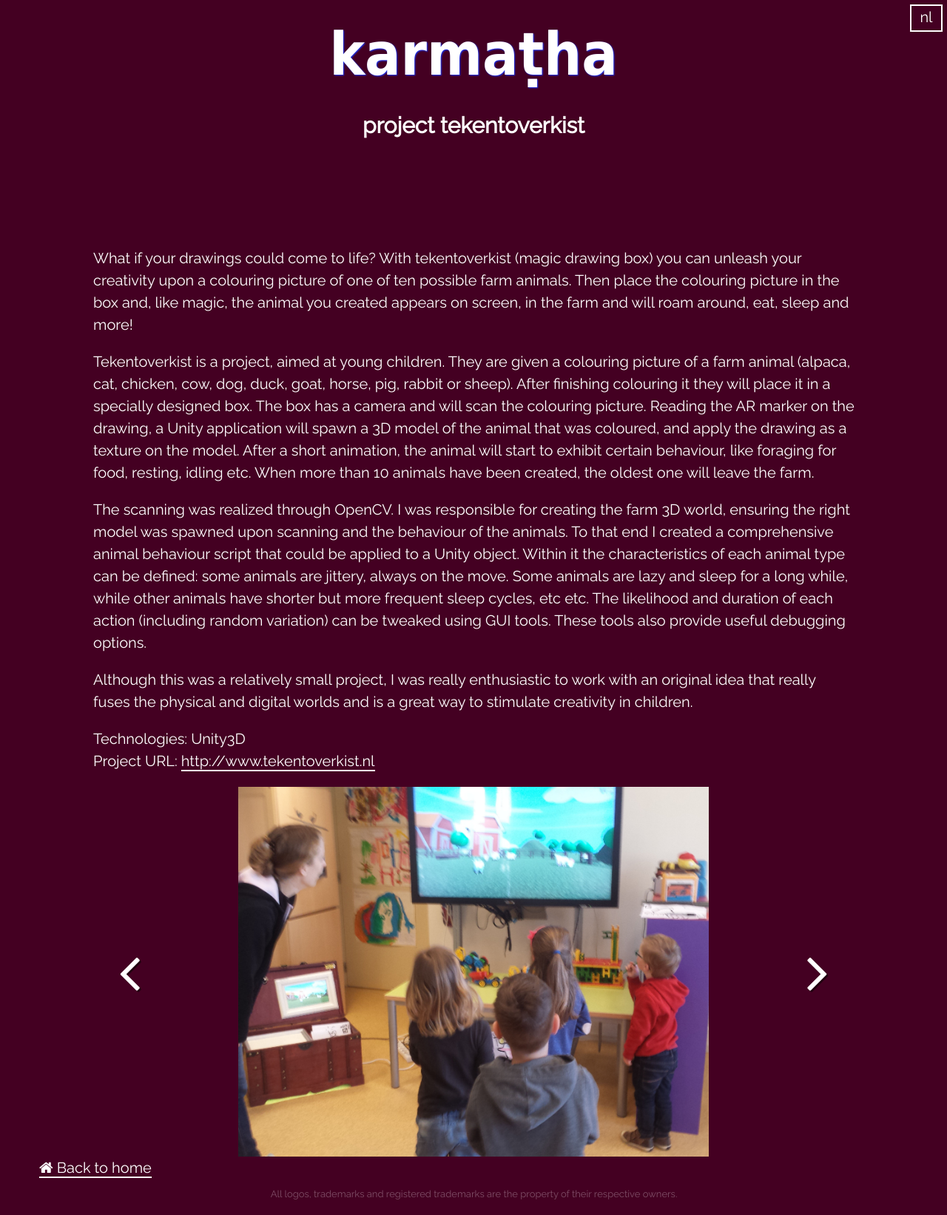
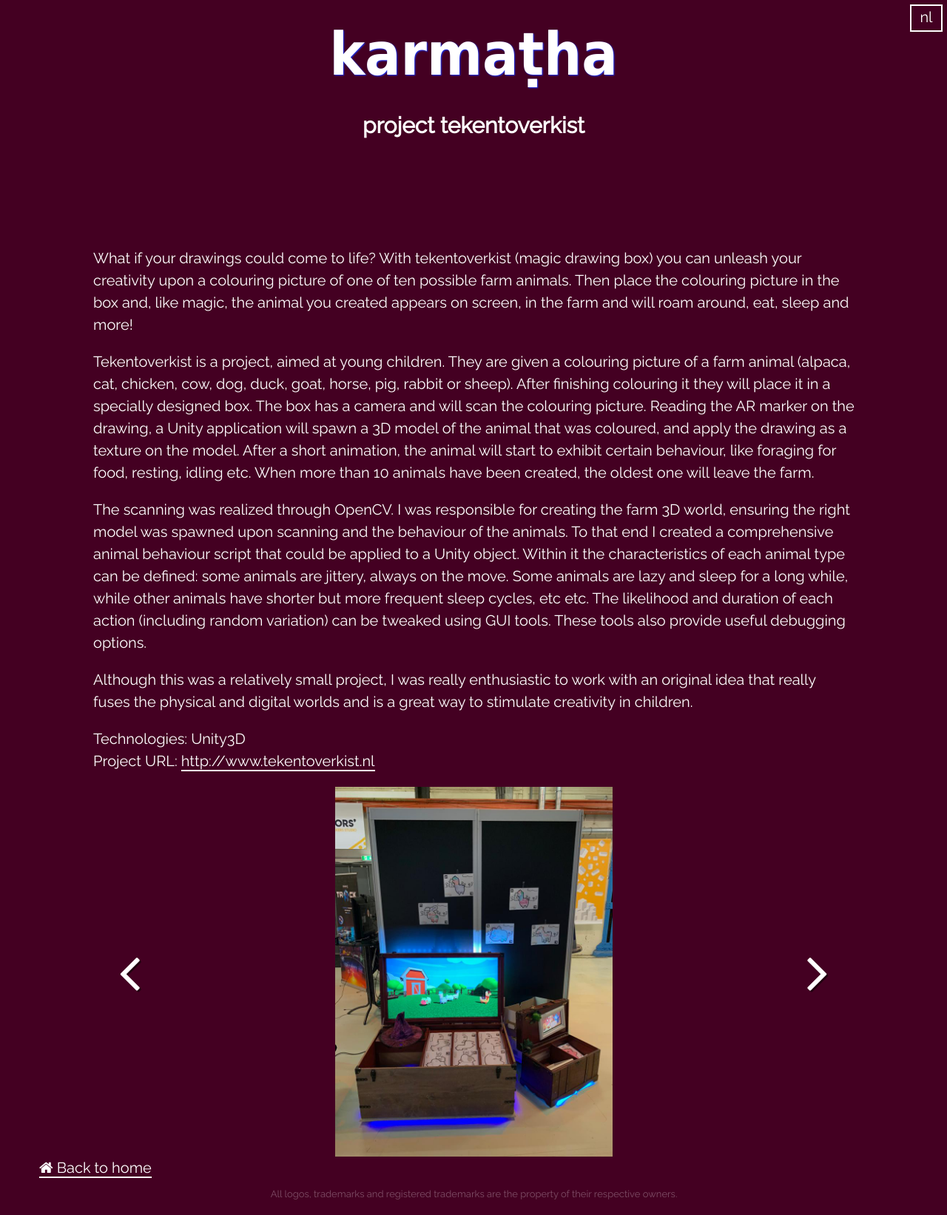
Before and after one commit to karmatha-nl/karmatha-nl.github.io, a Jekyll site: the page built from projects/tekentoverkist.md, in a window 1280 px wide. Shown: the whole page at 74% size. Built offline with Jekyll 4.4.1, drawn with Linux system fonts in a browser that asks for light colours.

Commit message:
Added new image to tekentoverkist

```diff
--- a/projects/tekentoverkist.md
+++ b/projects/tekentoverkist.md
@@ -2,6 +2,7 @@
 layout: project
 title: karmaṭha | project tekentoverkist
 images:
+- '../../css/images/projects/2018_tekentoverkist/tekentoverkist_ddw.jpg'
 - '../../css/images/projects/2018_tekentoverkist/klaslokaal.jpg'
 - '../../css/images/projects/2018_tekentoverkist/tekentoverkist_unity.png'
 - '../../css/images/projects/2018_tekentoverkist/tekentoverkist_unity2.png'
```
Also changed, not shown: css/images/projects/2018_tekentoverkist/tekentoverkist_ddw.jpg (added).
